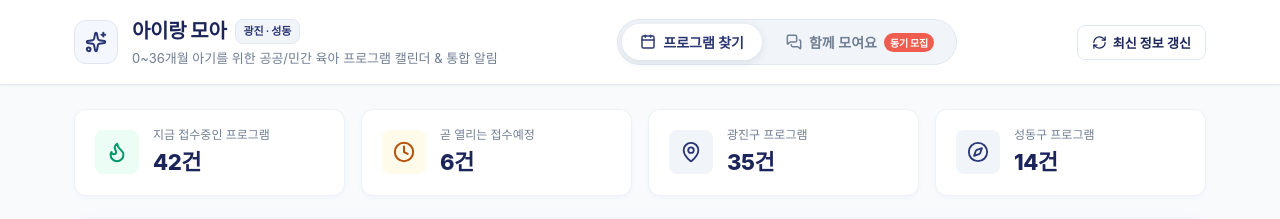
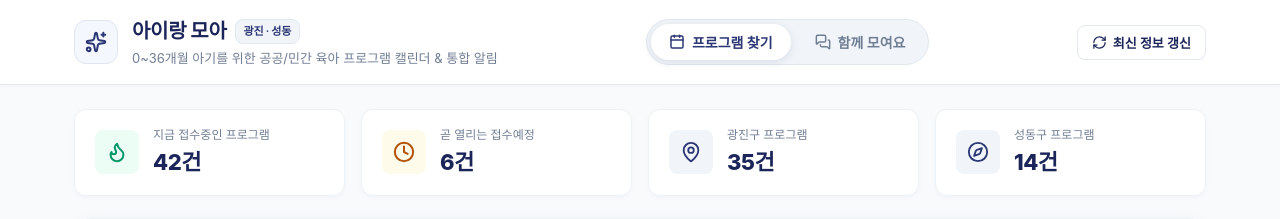
Before and after one commit to cosycolor/childcare-alert, a FastAPI app: page / in a window 1280 px wide. Shown: the top 219 px of the page. Run offline with FastAPI, Linux system fonts and the light colour scheme; data comes from the database, SQL or seed files in the repository; some web fonts are replaced.

Commit message:
replace letters

```diff
--- a/app/templates/index.html
+++ b/app/templates/index.html
@@ -37,8 +37,7 @@
                     <i data-lucide="calendar" class="icon-tab"></i> 프로그램 찾기
                 </button>
                 <button class="nav-tab-btn" id="tab-btn-community">
-                    <i data-lucide="messages-square" class="icon-tab"></i> 함께 모여요 <span class="nav-badge-new">동기
-                        모집</span>
+                    <i data-lucide="messages-square" class="icon-tab"></i> 함께 모여요
                 </button>
             </nav>
 
```
